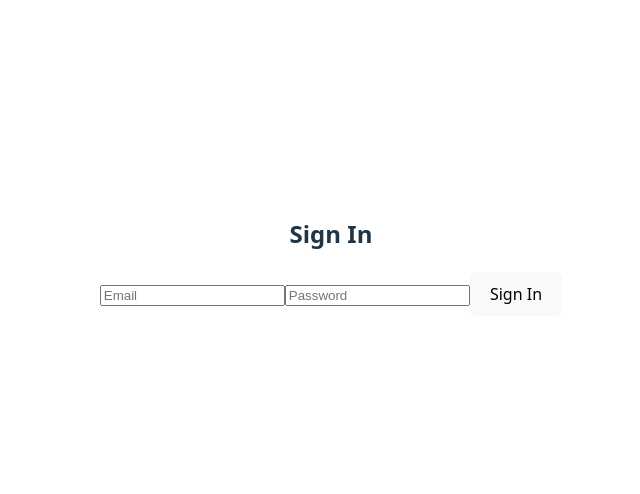
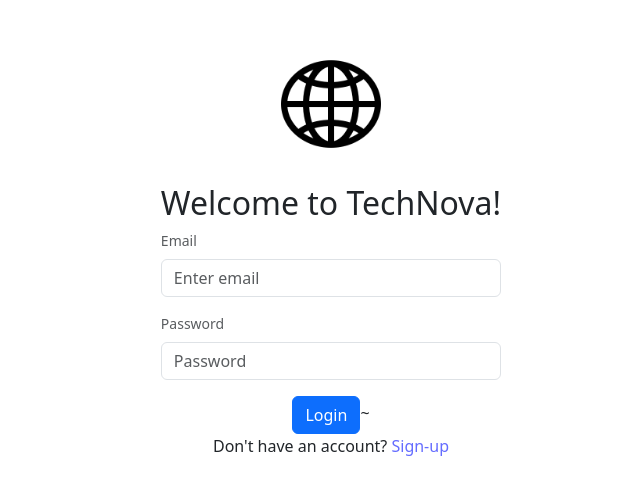
Before and after one commit to birongliu/CTP-Hackathon, a React (Vite) app in the folder frontend/: page /signin in a window 1280 px wide. Shown: the part 136-630 px from the top of the page, without its empty margins (309-949 px from the left). Built offline with nearby package versions, Linux system fonts and the light colour scheme; no server answers.

Commit message:
Installed CORS, fixed port CORS issue, and redid the Login page with React-bootstrap

```diff
--- a/frontend/package.json
+++ b/frontend/package.json
@@ -14,15 +14,10 @@
     "@supabase/auth-ui-shared": "^0.1.8",
     "@supabase/supabase-js": "^2.55.0",
     "@types/node": "^24.3.0",
-<<<<<<< HEAD
     "bootstrap": "^5.3.7",
     "dotenv": "^17.2.1",
     "react": "^19.1.1",
     "react-bootstrap": "^2.10.10",
-=======
-    "dotenv": "^17.2.1",
-    "react": "^19.1.1",
->>>>>>> EdisonCode
     "react-dom": "^19.1.1",
     "react-router-dom": "^7.8.1"
   },
--- a/frontend/src/components/SignInForm.tsx
+++ b/frontend/src/components/SignInForm.tsx
@@ -1,5 +1,10 @@
 import { useState } from "react";
-import { useNavigate } from "react-router-dom";
+import { Link, useNavigate } from "react-router-dom";
+
+import "../styles/SignInForm.css"
+import logo from "../assets/logo.png"
+import Form from 'react-bootstrap/Form';
+import Button from 'react-bootstrap/Button';
 
 const API_BASE = import.meta.env.VITE_API_BASE || "http://localhost:5000";
 
@@ -34,7 +39,8 @@ export default function SignInForm() {
   };
 
   return (
-    <form onSubmit={handleSignIn}>
+    <>
+    {/* <form onSubmit={handleSignIn}>
       <h2>Sign In</h2>
       <input
         type="email"
@@ -52,6 +58,40 @@ export default function SignInForm() {
       />
       <button type="submit">Sign In</button>
       <p>{message}</p>
-    </form>
+    </form> */}
+
+    <img src={logo} id="logo" />
+    <h2>Welcome to TechNova!</h2>
+
+    <Form onSubmit={handleSignIn}>
+      <Form.Group className="mb-3" controlId="formBasicEmail">
+        <Form.Label htmlFor="email" className="form-text">Email</Form.Label>
+        <Form.Control
+          type="email"
+          placeholder="Enter email"
+          value={email}
+          onChange={(e) => setEmail(e.target.value)}
+          required
+        />
+      </Form.Group>
+
+      <Form.Group className="mb-3" controlId="formBasicPassword">
+        <Form.Label htmlFor="password" className="form-text">Password</Form.Label>
+        <Form.Control
+          type="password"
+          placeholder="Password"
+          value={password}
+          onChange={(e) => setPassword(e.target.value)}
+          required
+        />
+      </Form.Group>
+      <Button className="submit-btn" type="submit" > Login </Button>~
+    </Form>
+    <p>
+        Don't have an account? <Link to="/signup">Sign-up</Link>
+    </p>
+
+    <p>{message}</p>
+    </>
   );
 }
--- a/frontend/src/main.tsx
+++ b/frontend/src/main.tsx
@@ -1,5 +1,6 @@
 import { StrictMode } from 'react'
 import { createRoot } from 'react-dom/client'
+import 'bootstrap/dist/css/bootstrap.min.css';
 import './styles/index.css'
 import App from './routes/App.tsx'
 import { createBrowserRouter, RouterProvider } from 'react-router-dom'
--- a/frontend/src/routes/App.tsx
+++ b/frontend/src/routes/App.tsx
@@ -17,7 +17,7 @@ function App() {
   async function loadMe() {
     setLoading(true);
     try {
-      const res = await fetch('/api/auth/me', { credentials: 'include' });
+      const res = await fetch('http://localhost:5000/api/auth/me', { credentials: 'include' });
       const data: MeResponse = await res.json();
       setUserEmail(data.user?.email ?? null);
     } catch {
```
Also changed, not shown: 2 other files (tests, documents, lock files or other folders).
